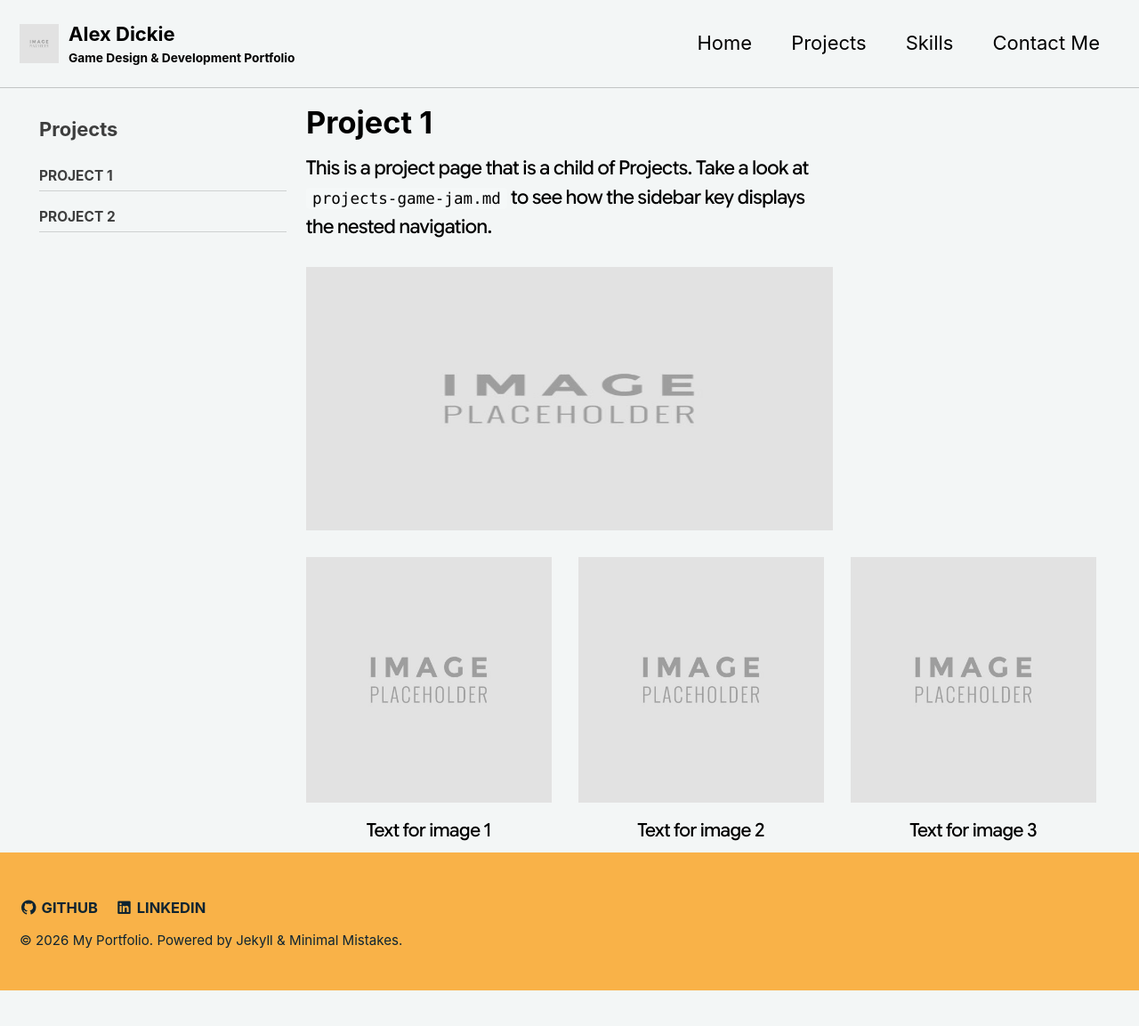
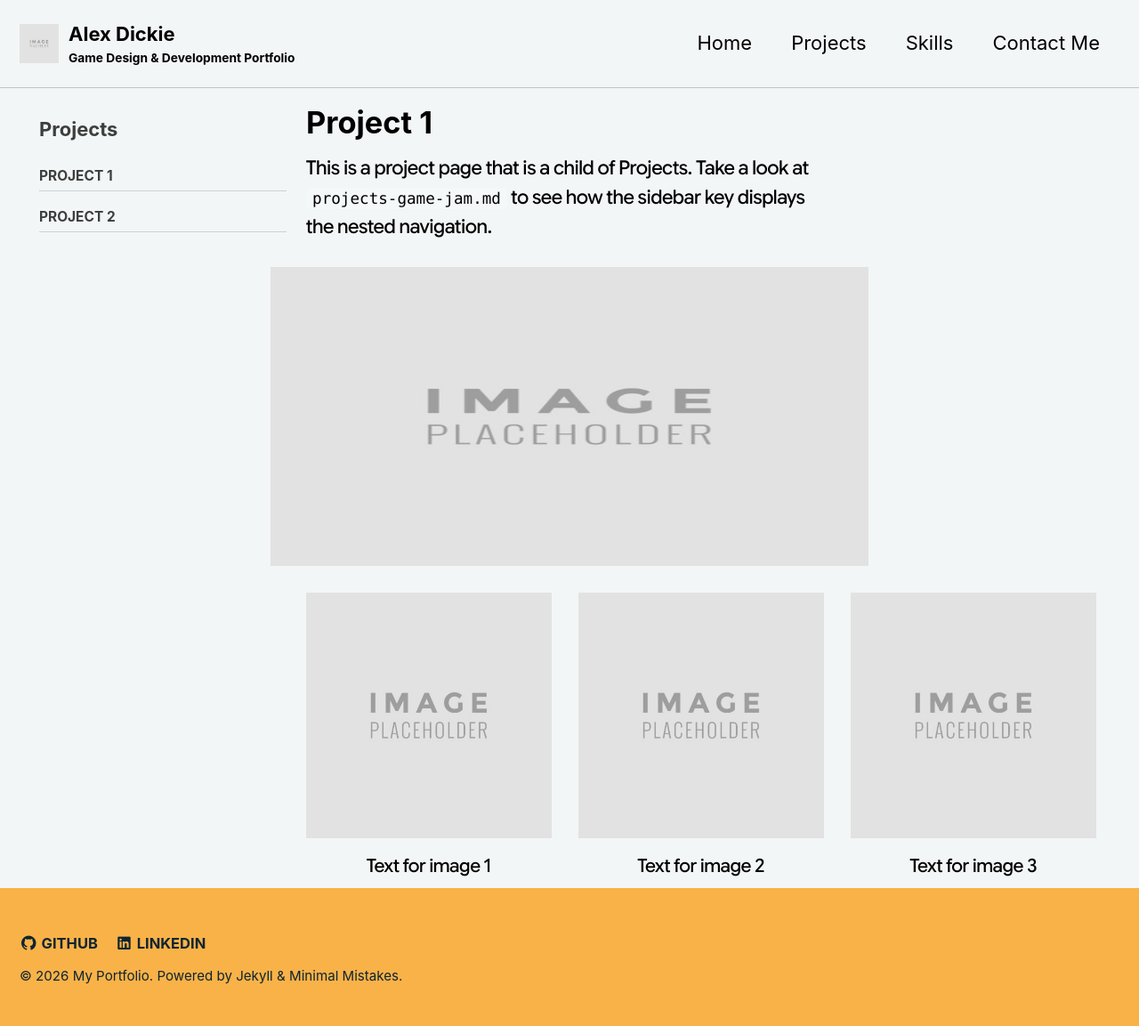
Before and after one commit to AlexUlster/AlexUlster.github.io, a Jekyll site: the page built from _pages/projects-pro1.md, in a window 1280 px wide. Shown: the whole page at 89% size. Built offline with Jekyll 4.4.1, drawn with Linux system fonts in a browser that asks for light colours; before the commit the page ends 1113 px from its top, so only the background shows below that.

Commit message:
Update image styling in projects-pro1.md
Adjusted image container margins and width for better alignment.

```diff
--- a/_pages/projects-pro1.md
+++ b/_pages/projects-pro1.md
@@ -11,8 +11,8 @@ sidebar:
 
 This is a project page that is a child of Projects. Take a look at `projects-game-jam.md` to see how the sidebar key displays the nested navigation.
 
-<div style="text-align: center; margin-bottom: 30px;">
-  <img src="/assets/images/Placeholder.jpg" alt="Banner" style="width: 100%; height: auto; aspect-ratio: 4/2;">
+<div style="text-align: center; margin-bottom: 30px; margin-left: -40px; margin-right: -40px;">
+  <img src="/assets/images/Placeholder.jpg" alt="Banner" style="width: calc(100% + 80px); height: auto; aspect-ratio: 4/2;">
 </div>
 
 <div style="display: grid; grid-template-columns: 1fr 1fr 1fr; gap: 20px; transform: scale(1.5); transform-origin: top left;">
```
